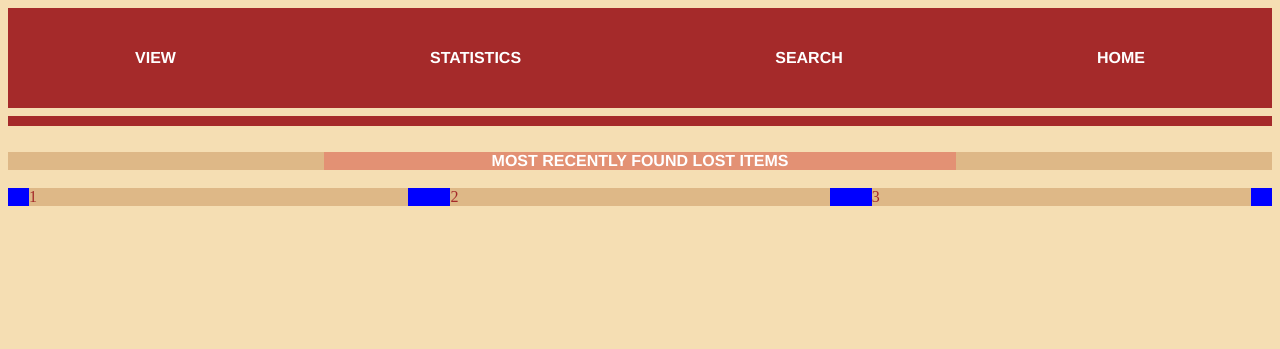
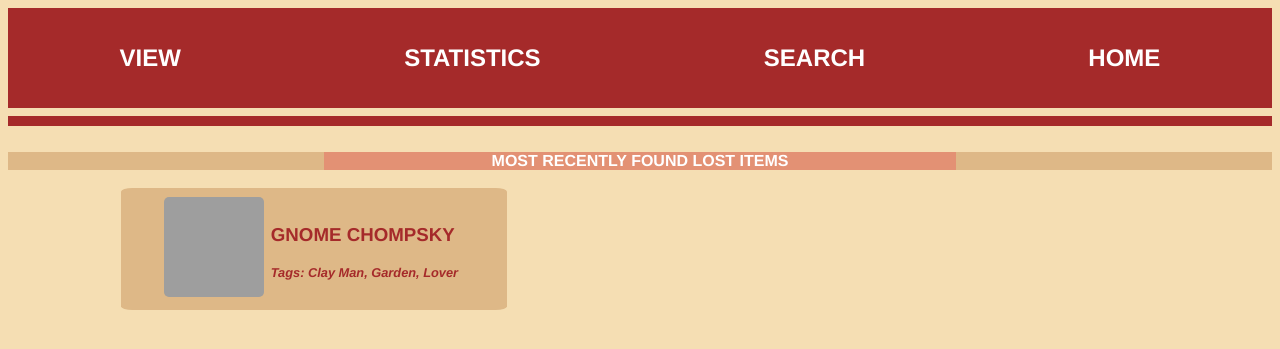
Before and after one commit to BruhSampleText/DatoriumPD, a Flask app: page / in a window 1280 px wide. Shown: the top 349 px of the page. Run offline with Flask 3, Linux system fonts and the light colour scheme; data that the repository does not hold is empty; grey boxes are pictures that could not be loaded.

Commit message:
Dis not arabic

```diff
--- a/server/static/styles.css
+++ b/server/static/styles.css
@@ -24,6 +24,7 @@
     font-family:'Franklin Gothic Medium', 'Arial Narrow', Arial, sans-serif;
     color: white;
     text-decoration: none;
+    font-size: 150%;
 }
 #beader > div a:hover {
     color: wheat;
@@ -34,7 +35,7 @@
     width: 100%;
     height: auto;
     /* temporary background colour*/
-    background-color: blue;
+    /* background-color: blue; */
 }
 
 #mostRecent {
@@ -50,18 +51,43 @@
     width: 50%;
 }
 
+#adLeft {
+    margin-top: auto;
+    margin-bottom: auto;
+    margin-left: auto;
+    margin-right: 5%;
+}
+#adRight {
+    margin-top: auto;
+    margin-bottom: auto;
+    margin-right: auto;
+}
+
 
 
 .grid {
     display: grid;
     grid-template-columns: auto auto auto;
 }
-
 .grid > div {
     margin: auto;
     background-color: burlywood;
     color: brown;
-    width: 90%;
+    width: 60%;
+    border-radius: 3%;
+}
+
+.advert {
+    display: grid;
+    grid-template-columns: auto auto;
+
+    font-family:'Franklin Gothic Medium', 'Arial Narrow', Arial, sans-serif;
+    font-weight: bold;
+    font-size: 100%;
+    padding: 1.5%;
+}
+.advert > div {
+    color: brown;
 }
 
 
@@ -73,3 +99,10 @@ body {
 hr {
     border: 5px solid brown;
 }
+
+img {
+    border-radius: 5%;
+    object-fit: cover;
+    width: 100px;
+    height: 100px;
+}
--- a/server/templates/index.html
+++ b/server/templates/index.html
@@ -17,9 +17,24 @@
     <div id="mostRecent"><div>MOST RECENTLY FOUND LOST ITEMS</div></div>
     <br>
     <div id="Main" class="grid">
-        <div>1</div>
-		<div>2</div>
-		<div>3</div>
+        <!-- The Gnome Chompsky may be deleted -->
+        <div class="advert">
+            <div id="adLeft"><img src="https://cdn.mos.cms.futurecdn.net/GsnyJQ3bh2gcsuLchip5HU-1200-80.jpg"></div>
+            <div id="adRight">
+                <h3 id="adTtl">GNOME CHOMPSKY</h3>
+                <p id="adTgs" style="font-style: italic; font-size: 80%;">Tags: Clay Man, Garden, Lover</p>
+            </div>
+        </div>
+        <!-- Wish to have max 9 in the home pages for the most recetly found items -->
+        {% for post in posts %}
+            <div class="advert">
+                <div id="adLeft"><img src="https://cdn.mos.cms.futurecdn.net/GsnyJQ3bh2gcsuLchip5HU-1200-80.jpg"></div>
+                <div id="adRight">
+                    <h3 id="adTtl">{{ post.title }}</h3>
+                    <p id="adTgs" style="font-style: italic; font-size: 80%;">Tags:</p>
+                </div>
+            </div>
+        {% endfor %}
     </div>
     <script src="{{ url_for( 'static', filename = 'scripts/index.js' ) }}"></script>
 </body>
```
Also changed, not shown: server/templates/post_view.html (+20 -0 lines). Lines whose indentation alone changed are shown as unchanged.
